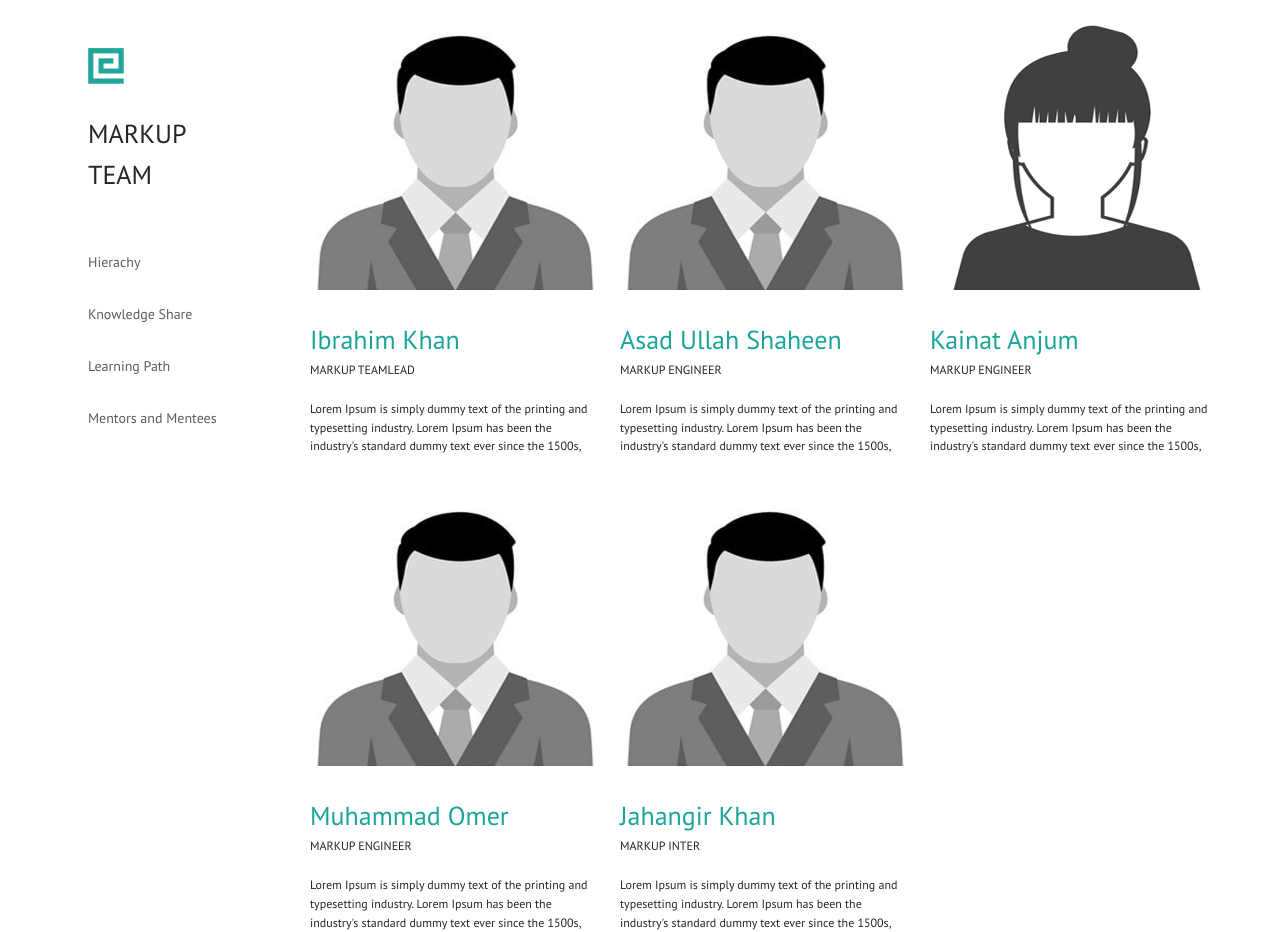
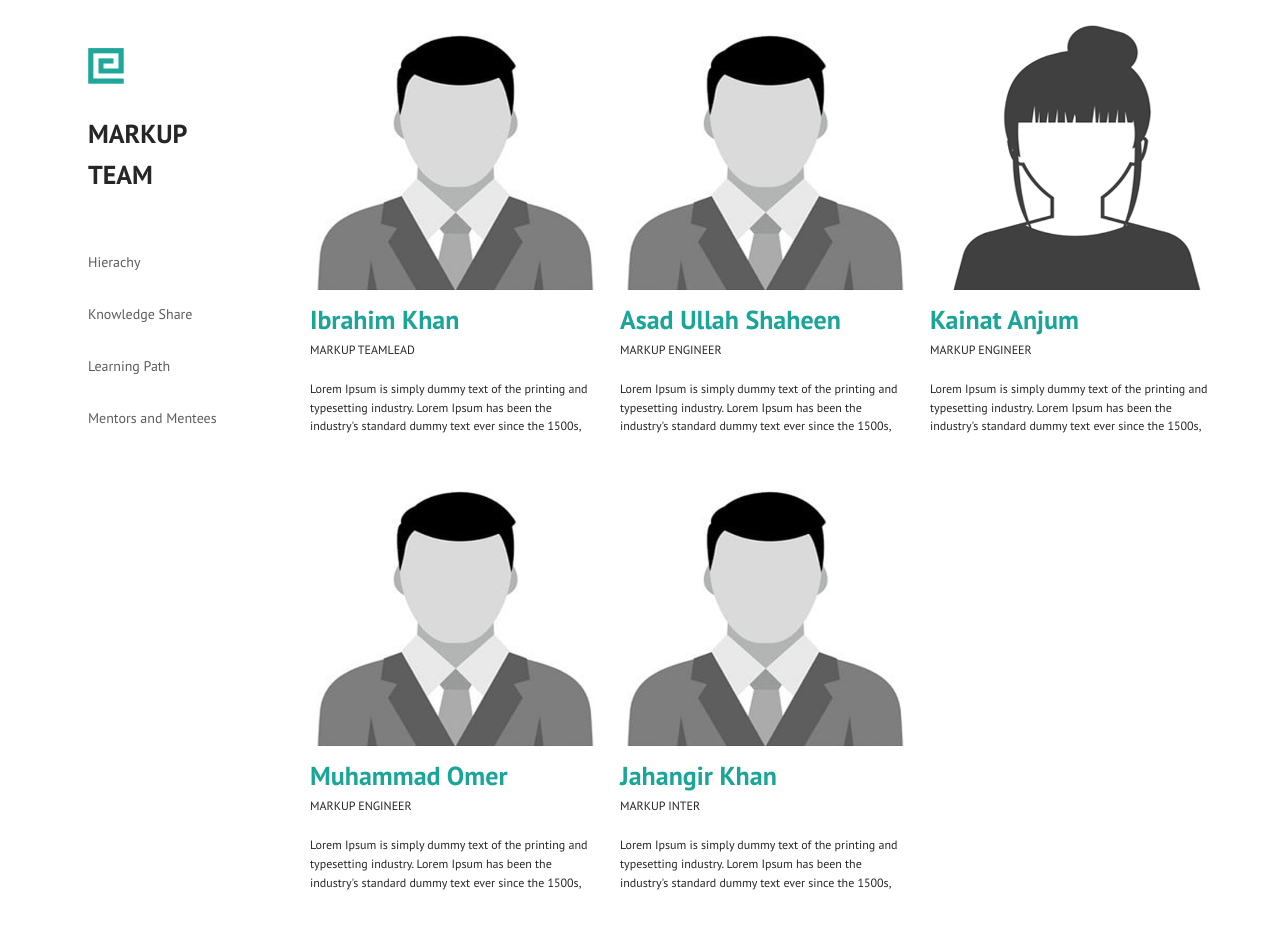
Before and after one commit to JayOfficial1995/markup-wiki, a React (Create React App) app: page / in a window 1280 px wide. After the commit the page ends 892 px from the top, so only its background shows below. Built offline with nearby package versions, Linux system fonts and the light colour scheme.

Commit message:
added Menotrs and Mentees Page and updated card component and styling

```diff
--- a/src/App.js
+++ b/src/App.js
@@ -5,6 +5,8 @@ import Navbar from "./components/Navbar/Navbar";
 import Hierachy from "./pages/Hierachy/Hierachy";
 import KnowledgeShare from "./pages/KnowledgeShare/KnowledgeShare";
 import LearningPath from "./pages/LearningPath/LearningPath";
+import MentorsAndMentees from "./pages/MentorsAndMentees/MentorsAndMentees";
+
 
 import 'antd/dist/antd.css';
 import "./style/base.scss";
@@ -18,7 +20,7 @@ function App() {
           <Route path="/" exact component={Hierachy} />
           <Route path="/knowledge-share" component={KnowledgeShare} />
           <Route path="/learning-path" component={LearningPath}/>
-          {/* <Route path="/mentorsAndMentees" component={MentorsAndMentees}/> */}
+          <Route path="/mentors-and-mentees" component={MentorsAndMentees}/>
         </Switch>
       </Router>
     </div>
--- a/src/components/Card/Card.js
+++ b/src/components/Card/Card.js
@@ -16,7 +16,7 @@ function Card({
         <img src={thumbnailImg} alt={imageAlt} className="thumbnail-image" />
       </picture>
       <figcaption>
-        <h3 className="read-time">{readTime}</h3>
+        {readTime && (<h3 className="read-time">{readTime}</h3>)}
         <h2 className="title">{title}</h2>
         <h3 className="subtitle">{subTitle}</h3>
         <p className="descritption">{description}</p>
--- a/src/components/Card/card.scss
+++ b/src/components/Card/card.scss
@@ -11,11 +11,13 @@
   }
   .read-time {
     padding: 10px 0;
+    font-weight: bold;
   }
 
   .title {
     color: $green-color;
     padding-top: 10px;
+    font-weight: 700;
   }
   .subtitle {
     padding-bottom: 20px;
--- a/src/components/Navbar/Navbar.js
+++ b/src/components/Navbar/Navbar.js
@@ -36,9 +36,9 @@ function Navbar() {
           </Link>
         </li>
         <li className="nav-li">
-          <a href="#" className="nav-link">
+          <Link to="/mentor-and-mentees" className="nav-link">
             Mentors and Mentees
-          </a>
+          </Link>
         </li>
       </ul>
     </nav>
--- a/src/components/Navbar/navbar.scss
+++ b/src/components/Navbar/navbar.scss
@@ -17,10 +17,15 @@
   .logo {
     margin-bottom: 30px;
     display: block;
+
     .logo-img {
       max-height: 36px;
       max-width: 100%;
     }
+  }
+
+  .logo-title {
+    font-weight: 700;
   }
 
   .nav-ul {
--- /dev/null
+++ b/src/pages/MentorsAndMentees/MentorsAndMentees.js
@@ -0,0 +1,11 @@
+import React from 'react'
+
+function MentorsAndMentees() {
+    return (
+        <div>
+            hellow
+        </div>
+    )
+}
+
+export default MentorsAndMentees
--- /dev/null
+++ b/src/pages/MentorsAndMentees/mentorsAndMentees.scss
@@ -0,0 +1 @@
+@import "../../style/common.scss";
--- a/src/style/common.scss
+++ b/src/style/common.scss
@@ -2,18 +2,7 @@
 @import "./color.scss";
 @import "./mixin.scss";
 
-h1 {
-  font-size: 40px;
-}
-h2 {
-  font-size: 26px;
-}
-h3 {
-  font-size: 12px;
-}
-p {
-  font-size: 12px;
-}
+
 
 .container {
   max-width: 1200px;
```
